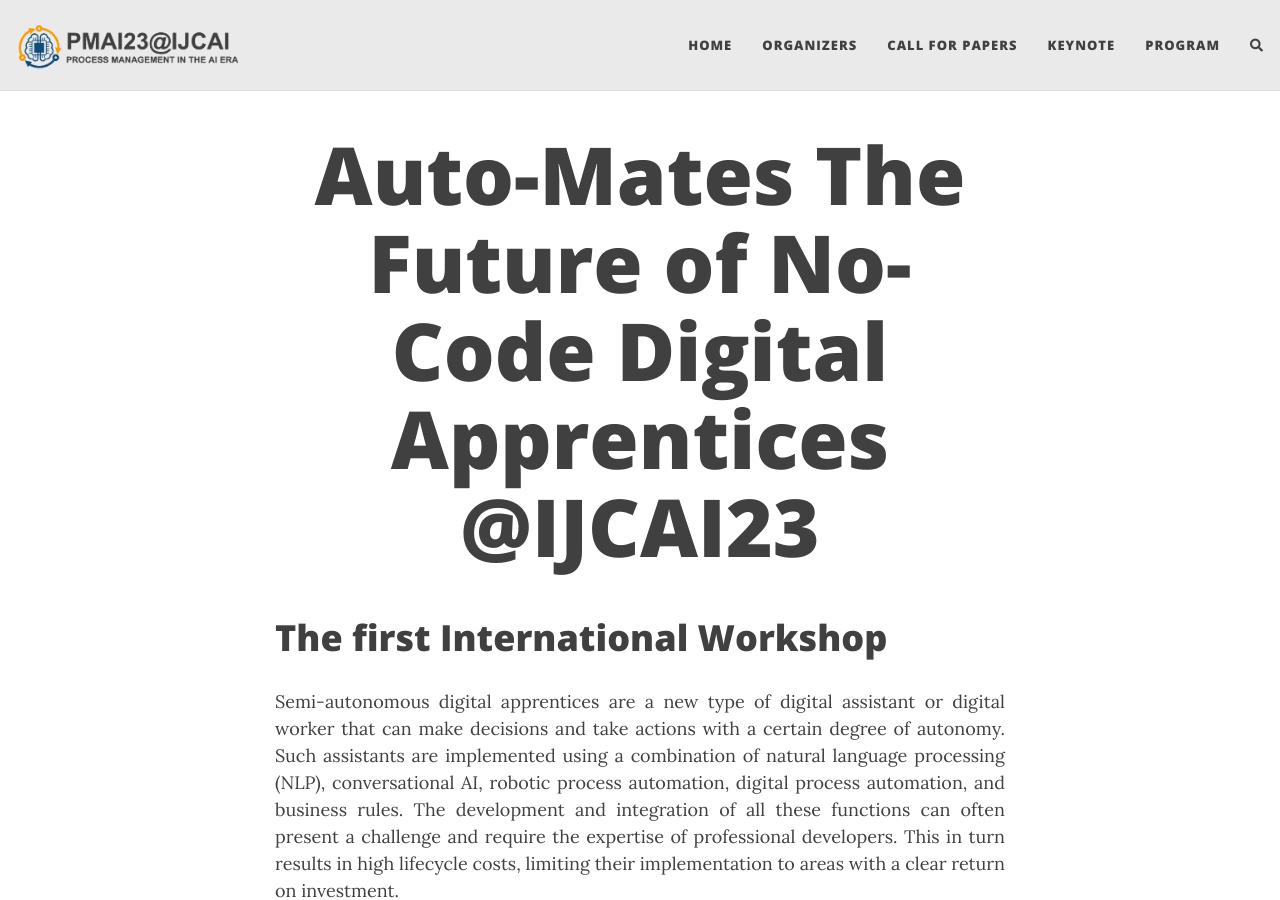
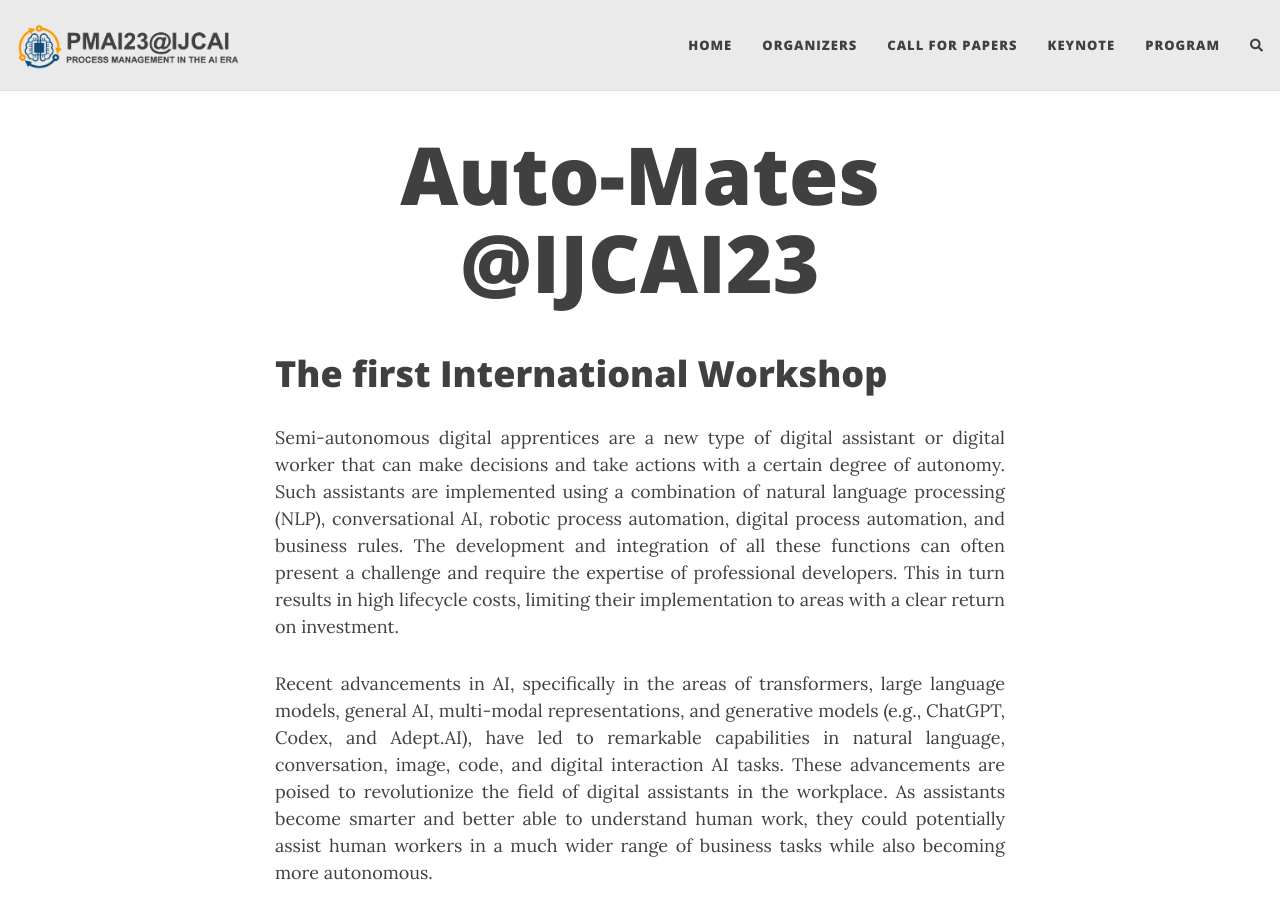
Before and after one commit to IJCAI23AutoMates/IJCAI23AutoMates..github.io, a Jekyll site: the page built from index.md, in a window 1280 px wide and 900 px high. Built offline with Jekyll 4.4.1, drawn with Linux system fonts in a browser that asks for light colours; nearby versions of some CDN libraries; comment, search, counter and statistics services are not loaded.

Commit message:
Update index.md

```diff
--- a/index.md
+++ b/index.md
@@ -1,6 +1,6 @@
 ---
 layout: home
-title: Auto-Mates The Future of No-Code Digital Apprentices @IJCAI23
+title: Auto-Mates @IJCAI23
 ---
 # The first International Workshop
 
```
